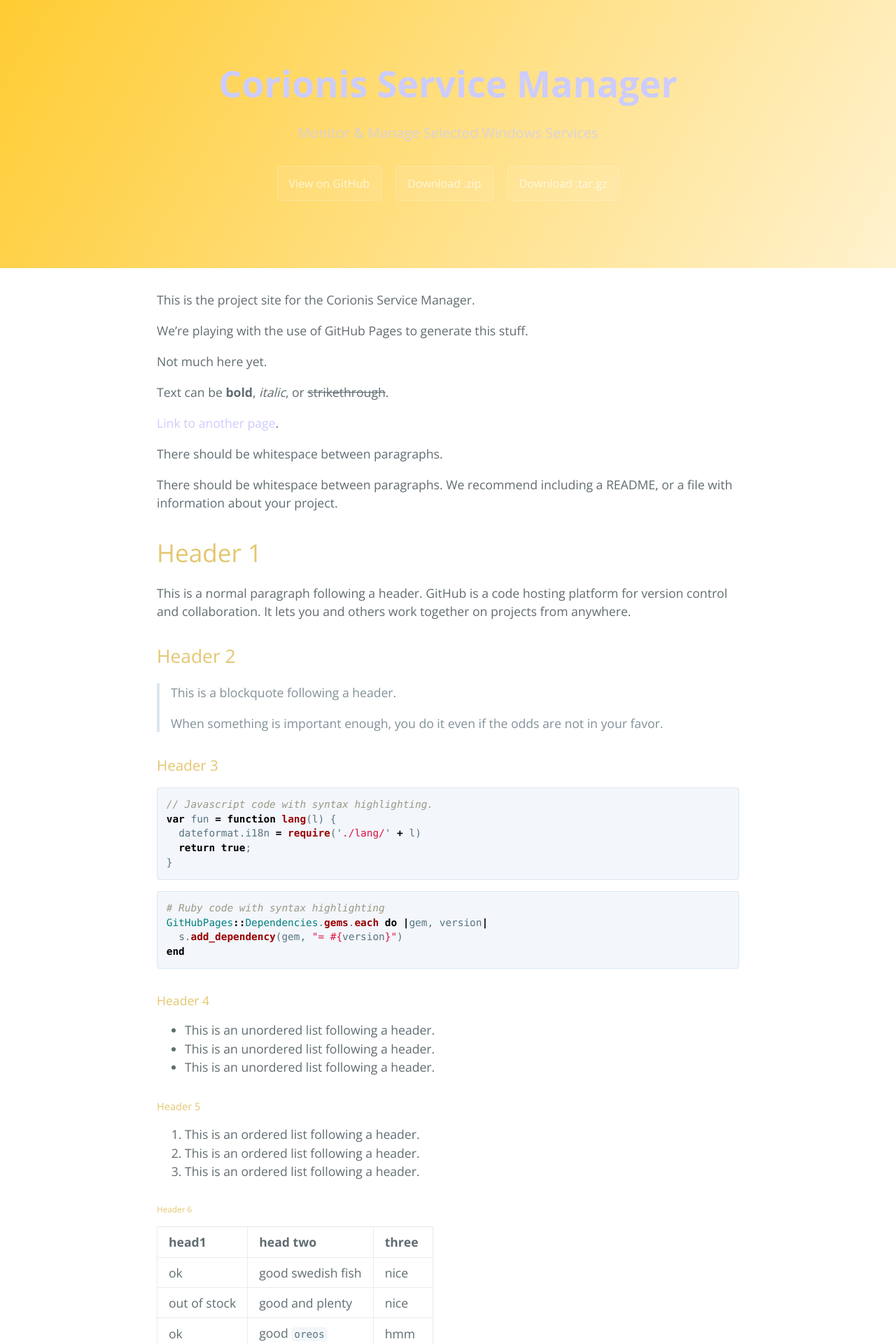
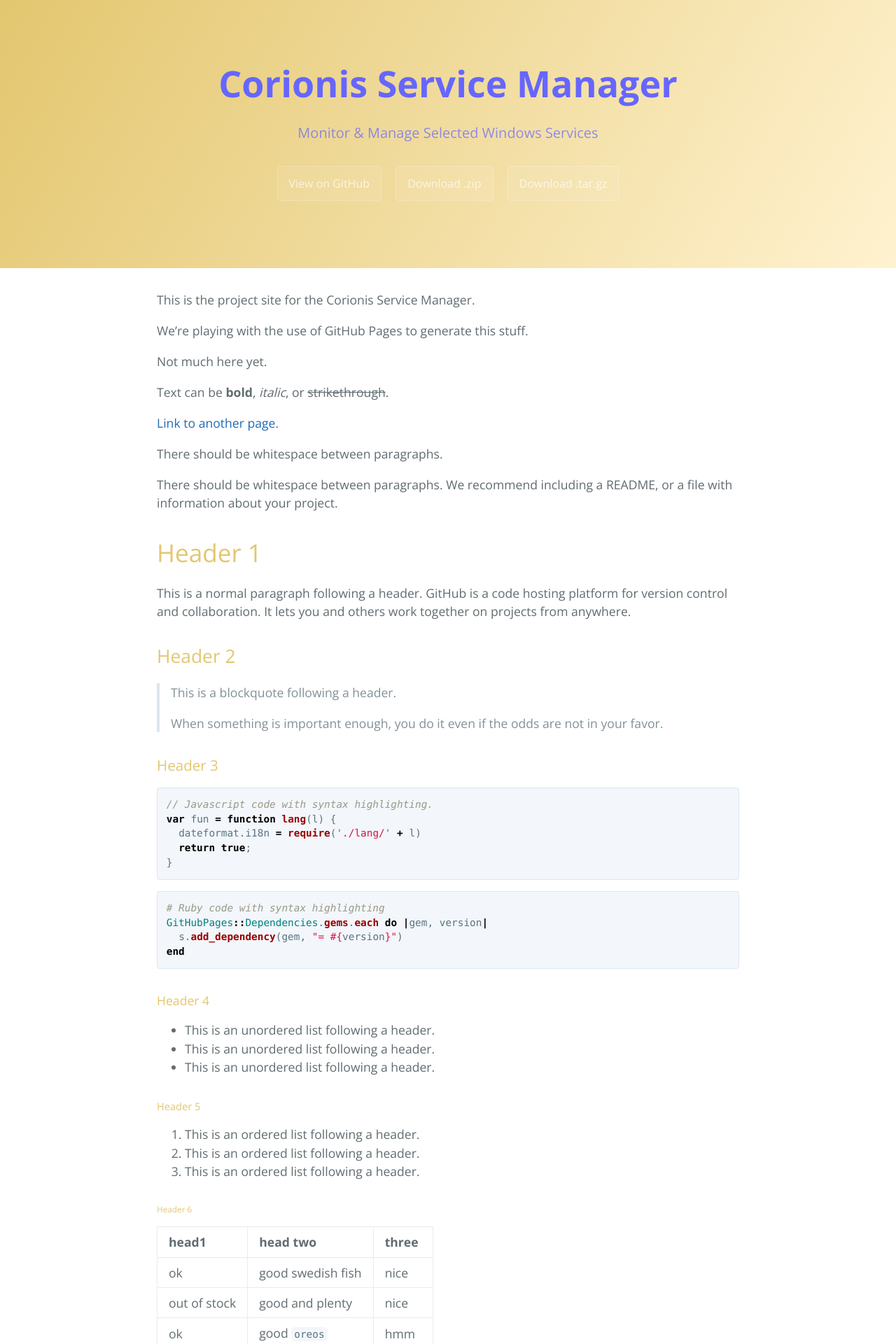
Before and after one commit to Corionis/CorionisServiceManager, a Jekyll site: the page built from docs/index.md, in a window 1280 px wide. Shown: the top 1920 px of the page at 70% size. Built offline with Jekyll 4.4.1, drawn with Linux system fonts in a browser that asks for light colours.

Commit message:
Update variables.scss

```diff
--- a/docs/_sass/variables.scss
+++ b/docs/_sass/variables.scss
@@ -3,14 +3,14 @@ $large-breakpoint: 64em;
 $medium-breakpoint: 42em;
 
 // Headers
-$header-heading-color: #ccf;
+$header-heading-color: #66f;
 $header-bg-color: #fff2cf;
-$header-bg-color-secondary: #ffcc33;
+$header-bg-color-secondary: #e3c66f;
 
 // Text
 $section-headings-color: #e3c66f;
 $body-text-color: #606c71;
-$body-link-color: #ccf;
+$body-link-color: #1e6bb8;
 $blockquote-text-color: #819198;
 
 // Code
```
